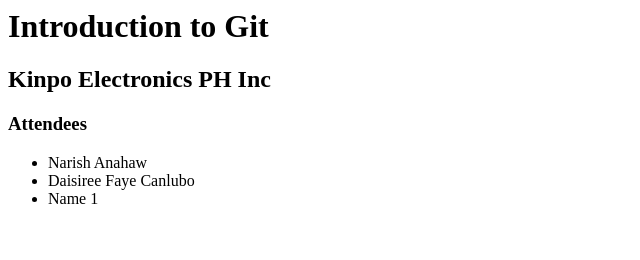
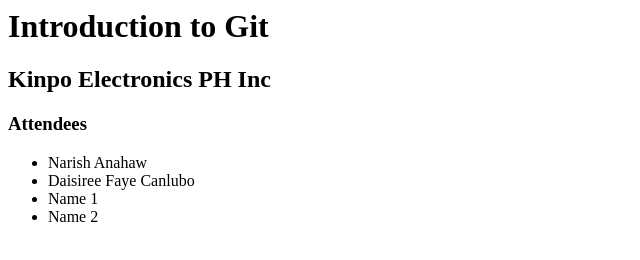
Before and after one commit to naryshaaa/GitIntro, a plain HTML site: page index.html in a window 1280 px wide. Shown: the full height of the page, 0-640 px from the left. Drawn offline with Linux system fonts and the light colour scheme.

Commit message:
Add name two

```diff
--- a/index.html
+++ b/index.html
@@ -11,6 +11,7 @@
 		<li>Narish Anahaw</li>
 		<li>Daisiree Faye Canlubo</li>
 		<li>Name 1</li>
+		<li>Name 2</li>
 	</ul>
 </body>
 </Html>
```
